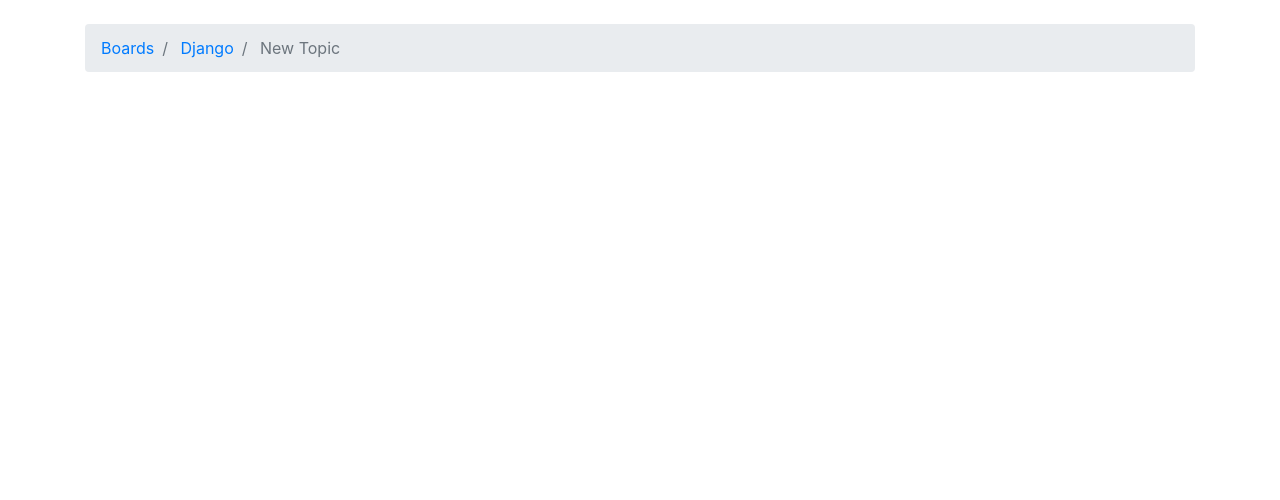
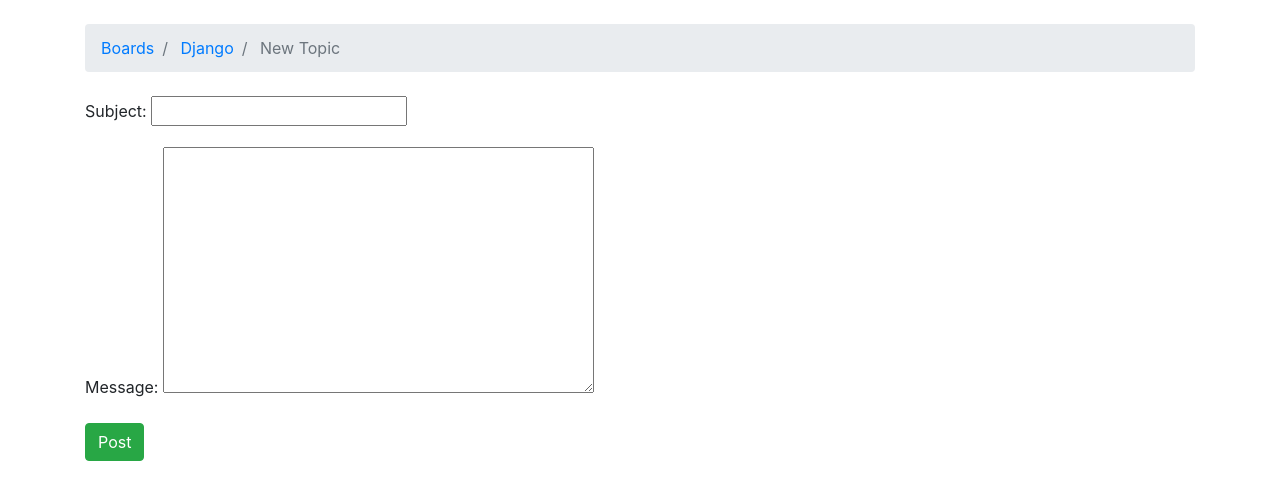
Before and after one commit to babu-thomas/forum-site, a Django app: page /boards/1/new/ in a window 1280 px wide. Shown: the part 56-556 px from the top of the page. Run offline with Django 3.2, Linux system fonts and the light colour scheme; data comes from the database, SQL or seed files in the repository; some libraries are stand-ins or nearby versions.

Commit message:
Display form for adding new topics

```diff
--- /dev/null
+++ b/forums/forms.py
@@ -0,0 +1,11 @@
+from django import forms
+
+from .models import Topic
+
+
+class NewTopicForm(forms.ModelForm):
+    message = forms.CharField(widget=forms.Textarea(), max_length=4000)
+
+    class Meta:
+        model = Topic
+        fields = ['subject', 'message']
--- a/forums/views.py
+++ b/forums/views.py
@@ -1,7 +1,9 @@
-from django.shortcuts import render, get_object_or_404
+from django.shortcuts import render, redirect, get_object_or_404
 from django.views.generic import ListView, DetailView
 
-from .models import Board
+from users.models import CustomUser as User
+from .forms import NewTopicForm
+from .models import Board, Post
 
 
 class BoardListView(ListView):
@@ -17,5 +19,25 @@ class BoardDetailView(DetailView):
 
 def new_topic(request, pk):
     board = get_object_or_404(Board, pk=pk)
-    context = {'board': board}
+    # TODO: Replace with currently logged in user
+    user = User.objects.first()
+
+    if request.method == 'POST':
+        form = NewTopicForm(request.POST)
+        if form.is_valid():
+            topic = form.save(commit=False)
+            topic.board = board
+            topic.starter = user
+            topic.save()
+            Post.objects.create(
+                message=form.cleaned_data.get('message'),
+                topic=topic,
+                created_by=user,
+            )
+            # TODO: Redirect to created topic page
+            return redirect('board_topics', pk=board.pk)
+    else:
+        form = NewTopicForm()
+
+    context = {'board': board, 'form': form}
     return render(request, 'new_topic.html', context)
--- a/templates/new_topic.html
+++ b/templates/new_topic.html
@@ -15,4 +15,9 @@
 {% endblock %}
 
 {% block content %}
+<form method="post">
+    {% csrf_token %}
+    {{ form.as_p }}
+    <button type="submit" class="btn btn-success">Post</button>
+</form>
 {% endblock %}
```
